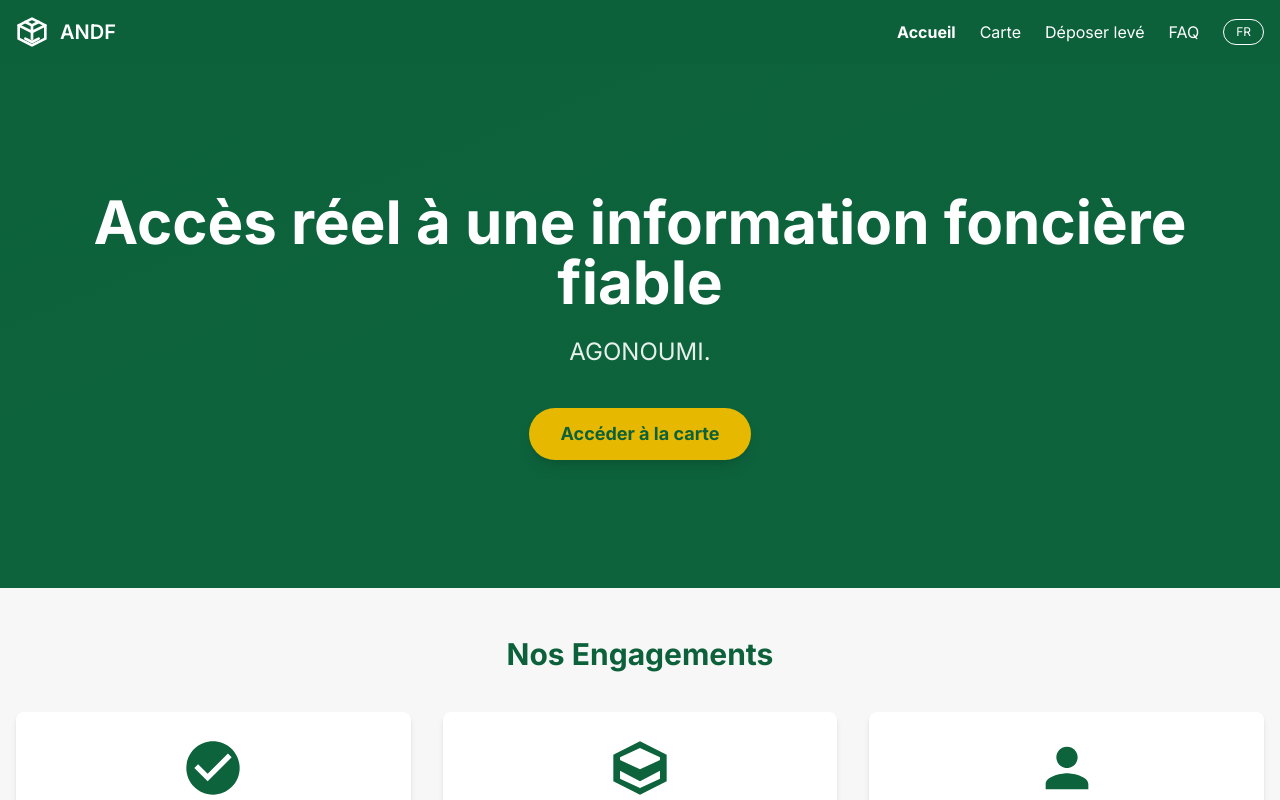
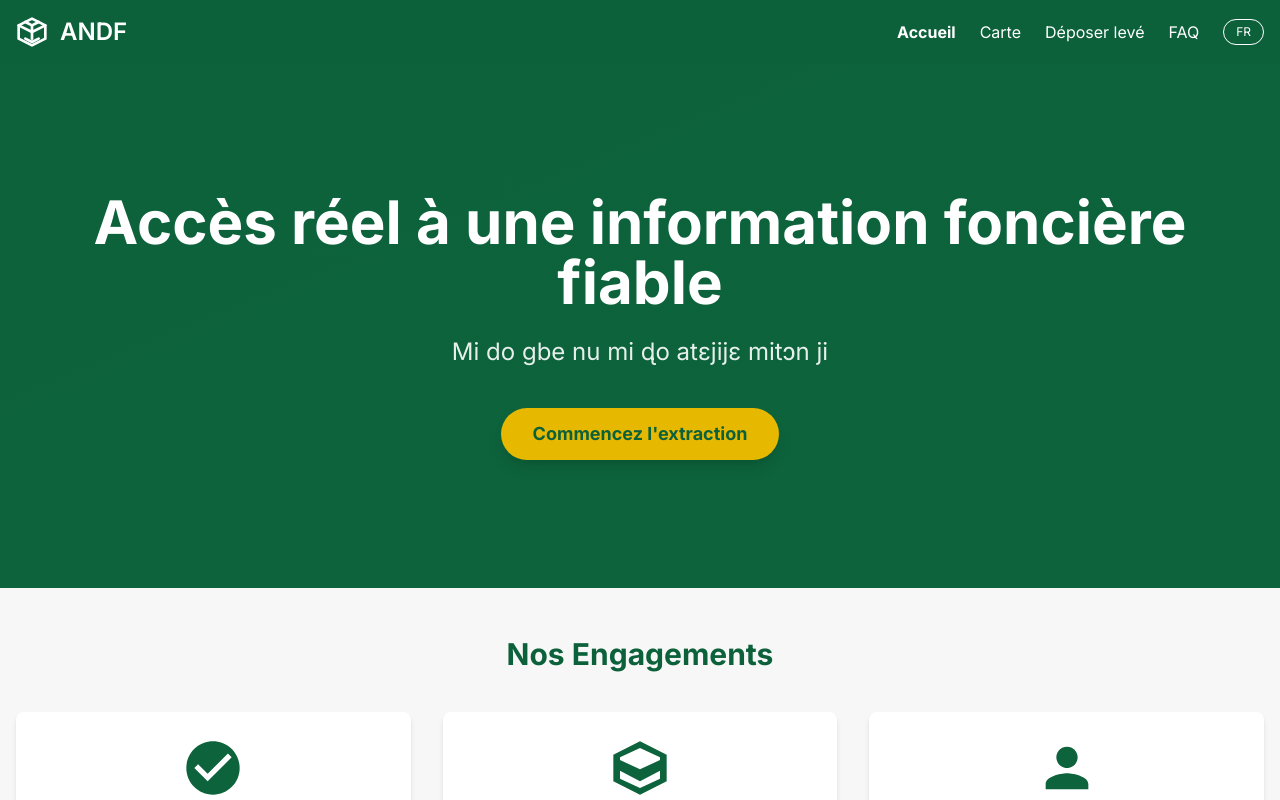
Before and after one commit to thefuturiA/Hackathon-IA, a React (Vite) app in the folder frontend/: page / in a window 1280 px wide. Shown: the top 800 px of the page. Built offline with nearby package versions, Linux system fonts and the light colour scheme.

Commit message:
developpement de la page upload

```diff
--- a/frontend/src/components/Hero.tsx
+++ b/frontend/src/components/Hero.tsx
@@ -5,7 +5,7 @@ const Hero: React.FC = () => {
   const navigate = useNavigate();
 
   const handleCtaClick = () => {
-    navigate('/map');
+    navigate('/upload');
   };
 
   return (
@@ -14,14 +14,14 @@ const Hero: React.FC = () => {
         <h1 className="text-4xl md:text-6xl font-bold mb-6 leading-tight">
           Accès réel à une information foncière fiable
         </h1>
-        <p className="text-xl md:text-2xl mb-10 opacity-90 max-w-3xl mx-auto">
-          AGONOUMI.
+        <p className="text-2xl md:text-2xl mb-10 opacity-90 max-w-3xl mx-auto">
+        Mi do gbe nu mi ɖo atɛjijɛ mitɔn ji
         </p>
         <button
           onClick={handleCtaClick}
           className="bg-accent hover:bg-yellow-600 text-primary-dark font-bold py-3 px-8 rounded-full text-lg shadow-lg transition-colors duration-300"
         >
-          Accéder à la carte
+          Commencez l'extraction
         </button>
       </div>
       {/* Un fond stylisé si désiré, par exemple un pattern SVG ou une image de fond */}
--- a/frontend/src/components/Navbar.tsx
+++ b/frontend/src/components/Navbar.tsx
@@ -14,7 +14,7 @@ const Navbar: React.FC = () => {
       <div className="container mx-auto flex justify-between items-center">
         <NavLink to="/" className="flex items-center">
           <img src={LogoSVG} alt="LE FONCIER INTELLIGENT Logo" className="h-8 mr-3" />
-          <span className="text-white text-xl font-semibold">ANDF</span>
+          <span className="text-white text-2xl font-semibold">ANDF</span>
         </NavLink>
 
         <div className="hidden md:flex items-center space-x-6">
--- a/frontend/src/pages/Upload.tsx
+++ b/frontend/src/pages/Upload.tsx
@@ -3,7 +3,7 @@ import React from 'react';
 const Upload: React.FC = () => {
   return (
     <div className="p-4 max-w-2xl mx-auto">
-      <h1 className="text-3xl font-bold text-primary-dark mb-6">Déposer un Levé Foncier</h1>
+      <h1 className="text-3xl font-bold text-primary-dark mb-6">Déposer un levé topographique</h1>
       <form className="bg-white p-6 rounded-lg shadow-md">
         <div className="mb-4">
           <label htmlFor="file-upload" className="block text-text text-sm font-bold mb-2">
```
